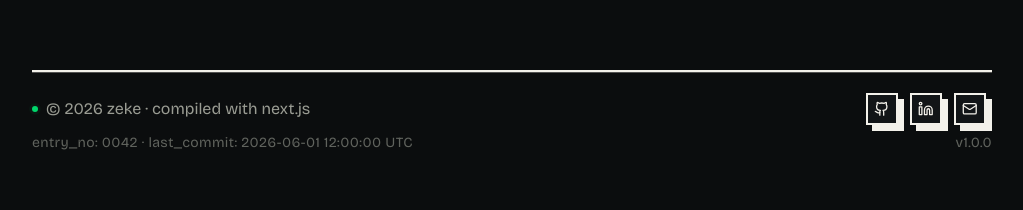
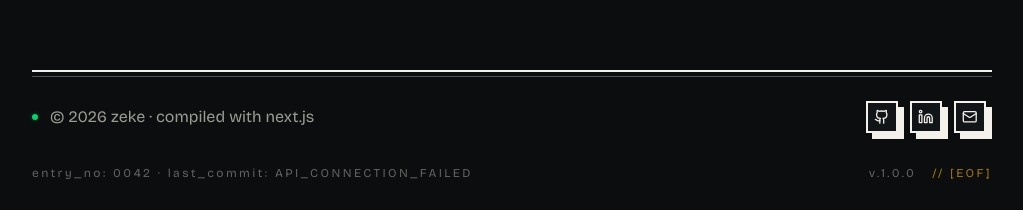
Before and after one commit to zeke614/portfolio, a Next.js app: page / in a window 1280 px wide. Shown: the part 628-838 px from the top of the page, without its empty margins (128-1151 px from the left). Before the commit the page ends 801 px from the top, so only its background shows below. Built offline with nearby package versions, Linux system fonts and the light colour scheme; no server answers.

Commit message:
feat: implement live GitHub commit date fetching in footer component

```diff
--- a/app/components/footer.tsx
+++ b/app/components/footer.tsx
@@ -1,5 +1,6 @@
 "use client";
-import { useState } from "react";
+
+import { useEffect, useState } from "react";
 import { LuGithub, LuLinkedin, LuMail } from "react-icons/lu";
 
 type SocialLink = {
@@ -24,47 +25,80 @@ const SOCIALS: SocialLink[] = [
 
 export default function Footer() {
   const year = new Date().getFullYear();
-  const [hovered, setHovered] = useState(false);
+
+  // 1. Set up state for the live GitHub commit date
+  const [lastCommit, setLastCommit] = useState<string>("fetching_sys_data...");
+
+  // 2. Fetch the data on component mount
+  useEffect(() => {
+    async function fetchLastCommit() {
+      try {
+        const response = await fetch(
+          "https://api.github.com/users/zeke614/events/public",
+        );
+
+        if (!response.ok) throw new Error("Network response was not ok");
+
+        const events = await response.json();
+
+        // Filter for actual code pushes
+        const pushes = events.filter(
+          (event: any) => event.type === "PushEvent",
+        );
+
+        if (pushes.length > 0) {
+          // Grab the timestamp of the most recent push
+          const date = new Date(pushes[0].created_at);
+
+          // Format to match our legacy military string: YYYY-MM-DD HH:MM:SS UTC
+          const formatted =
+            date.toISOString().replace("T", " ").substring(0, 19) + " UTC";
+          setLastCommit(formatted);
+        } else {
+          setLastCommit("no_recent_commits");
+        }
+      } catch (error) {
+        setLastCommit("API_CONNECTION_FAILED");
+      }
+    }
+
+    fetchLastCommit();
+  }, []);
 
   return (
-    <footer className="w-full bg-bg text-fg">
-      <div
-        className="
-          mx-auto max-w-240 flex-col gap-4
-          px-4 sm:px-8 xl:px-0
-        "
-      >
+    <footer className="w-full bg-bg text-fg pb-4 sm:pb-8">
+      <div className="mx-auto max-w-240 flex-col px-4 sm:px-8 xl:px-0">
         <div className="border-t-2 border-fg"></div>
-        <div className="border-t border-fg/30"></div>
+        <div className="border-t border-fg/30 mt-1"></div>
 
-        <div className="flex pt-5 sm:flex-row sm:items-center justify-between">
-          <div className="flex items-center gap-2">
-            <span className="relative flex h-1.5 w-1.5">
+        <div className="flex pt-6 sm:flex-row sm:items-center justify-between">
+          {/* Interactive Status & Copyright (Pure CSS, No State) */}
+          <div className="group flex items-start sm:items-center gap-3 cursor-default select-none">
+            <span className="relative flex h-1.5 w-1.5 mt-2 sm:mt-0">
               <span className="animate-ping absolute inline-flex h-full w-full rounded-full bg-terminal-green opacity-75"></span>
               <span className="relative inline-flex rounded-full h-1.5 w-1.5 bg-terminal-green"></span>
             </span>
 
-            <p
-              onMouseEnter={() => setHovered(true)}
-              onMouseLeave={() => setHovered(false)}
-              className="font-display text-fg-dim cursor-default select-none"
-            >
-              <span className="text-terminal-green"></span>
-              {hovered ? (
-                <span className="hidden sm:inline"> zeke · frontend dev </span>
-              ) : (
-                <>
-                  <span className="hidden sm:inline">
-                    {" "}
-                    © {year} zeke · compiled with next.js{" "}
-                  </span>
-                  <span className="sm:hidden inline-block">
-                    {" "}
-                    © {year} zeke <br /> compiled with next.js{" "}
-                  </span>
-                </>
-              )}
-              <span className="text-terminal-green"></span>
+            <p className="font-display text-fg-dim transition-colors duration-200 group-hover:text-fg">
+              {/* Default State */}
+              <span className="block group-hover:hidden">
+                <span className="hidden sm:inline">
+                  © {year} zeke · compiled with next.js
+                </span>
+                <span className="sm:hidden inline-block leading-tight">
+                  © {year} zeke <br /> compiled with next.js
+                </span>
+              </span>
+
+              {/* Hover State */}
+              <span className="hidden group-hover:block text-terminal-green">
+                <span className="hidden sm:inline">
+                  zeke · frontend dev · node_accra
+                </span>
+                <span className="sm:hidden inline-block leading-tight">
+                  zeke <br /> frontend dev
+                </span>
+              </span>
             </p>
           </div>
 
@@ -77,29 +111,39 @@ export default function Footer() {
                 rel="noopener noreferrer"
                 aria-label={label}
                 className="
-                  group flex h-8 w-8 items-center justify-center
+                  group/btn flex h-8 w-8 items-center justify-center
                   rounded-none border-2 border-fg bg-panel
-                  shadow-hard transition-all
+                  shadow-hard transition-all duration-200 ease-out
                   hover:-translate-x-0.5 hover:-translate-y-0.5 hover:shadow-hard-lg hover:rotate-[-4deg]
                   active:translate-x-0 active:translate-y-0 active:shadow-none active:rotate-0
                 "
               >
                 <Icon
                   size={15.5}
-                  className="text-fg transition-colors group-hover:text-terminal-green"
+                  className="text-fg transition-colors group-hover/btn:text-terminal-green"
                 />
               </a>
             ))}
           </div>
         </div>
 
-        <div className="flex justify-between pb-5 pt-2">
-          <p className="font-display text-sm text-fg-dim/60 tracking-wide">
-            entry_no: 0042 · last_commit: {year}-06-01 12:00:00 UTC
+        <div className="flex flex-col sm:flex-row justify-between pt-8 gap-2 sm:gap-0">
+          <p className="font-display text-[11px] sm:text-xs text-fg-dim/60 tracking-[0.2em]">
+            entry_no: 0042 · last_commit:{" "}
+            <span
+              className={
+                lastCommit === "fetching_sys_data..."
+                  ? "animate-pulse text-amber"
+                  : ""
+              }
+            >
+              {lastCommit}
+            </span>
           </p>
-          <p className="font-display text-sm text-fg-dim/60 tracking-wide">
-            v1.0.0
-          </p>
+          <div className="flex gap-4 font-display text-[11px] sm:text-xs text-fg-dim/60 tracking-[0.2em]">
+            <span>v.1.0.0</span>
+            <span className="text-amber/60">{"// [EOF]"}</span>
+          </div>
         </div>
       </div>
     </footer>
```
